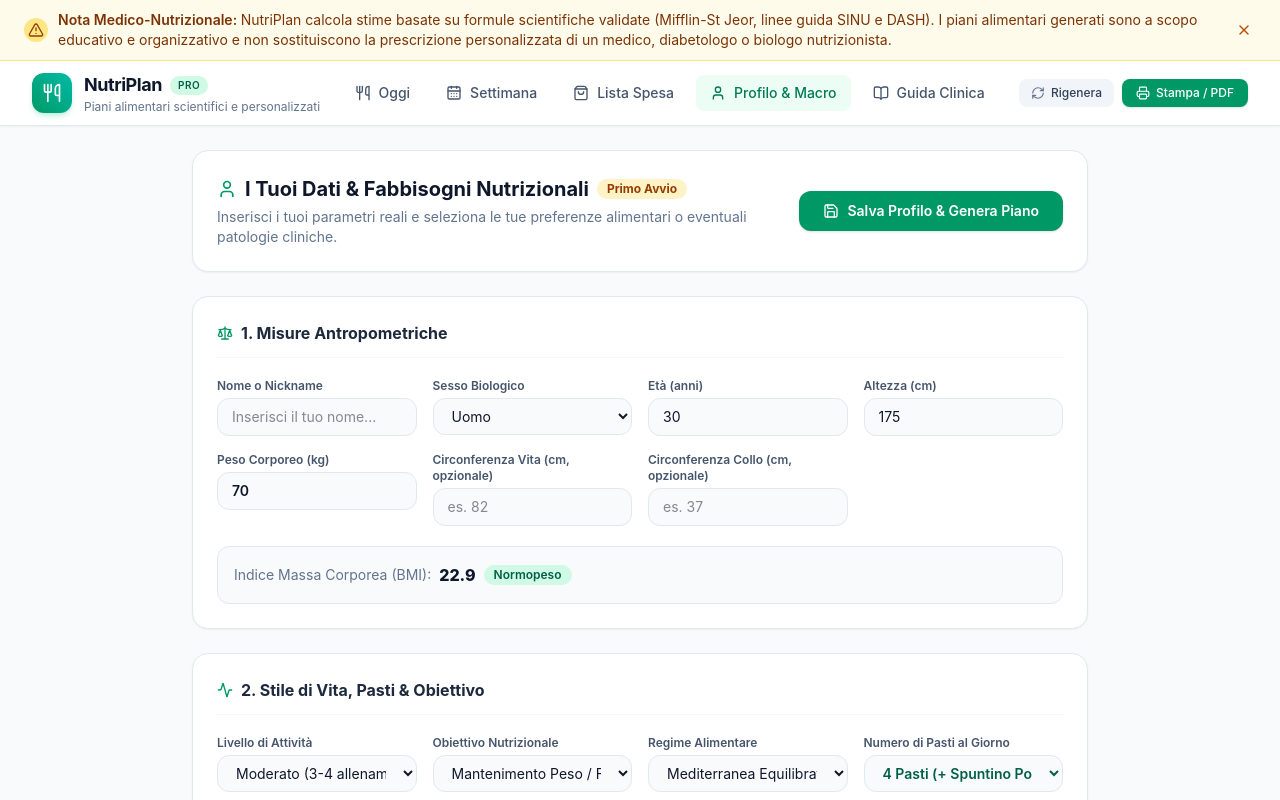
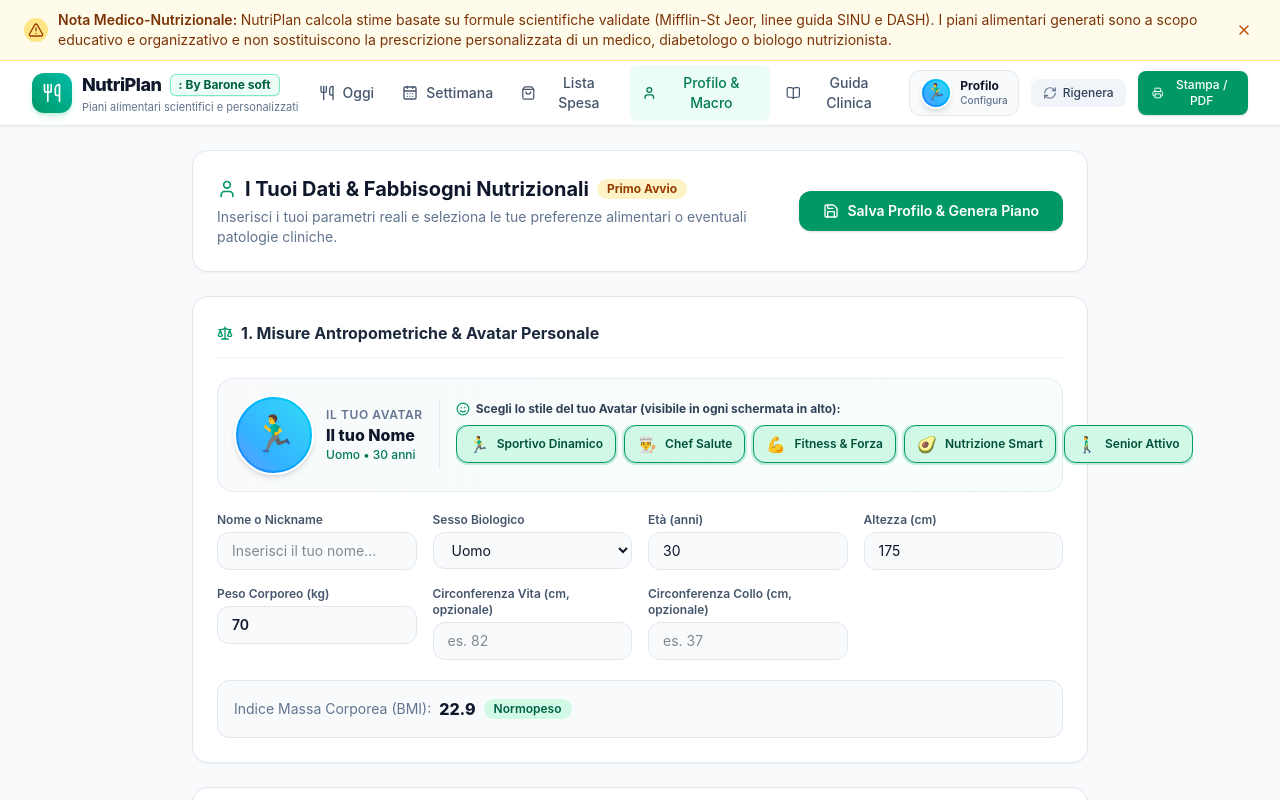
Before and after one commit to enrydp/dieta, a React (Vite) app: page / in a window 1280 px wide. Shown: the top 800 px of the page. Built offline with nearby package versions, Linux system fonts and the light colour scheme.

Commit message:
feat: add 'By Barone soft' brand and cute interactive avatar visible in top header

```diff
--- a/src/App.tsx
+++ b/src/App.tsx
@@ -144,6 +144,7 @@
         onPrintClick={() => setIsPrintModalOpen(true)}
         onRegenerateClick={handleRegenerateAll}
         activePathologyCount={(profile.pathologies || []).length}
+        profile={profile}
       />
 
       {/* Banner onboarding se il profilo non è ancora configurato */}
--- /dev/null
+++ b/src/components/CuteAvatar.tsx
@@ -0,0 +1,79 @@
+import React from 'react';
+import { Gender } from '../types/diet';
+
+export interface AvatarOption {
+  id: string;
+  label: string;
+  gender: Gender | 'any';
+  bgGradient: string;
+  emoji: string;
+}
+
+export const AVATAR_OPTIONS: AvatarOption[] = [
+  { id: 'guy_sporty', label: 'Sportivo Dinamico', gender: 'male', bgGradient: 'from-blue-500 to-cyan-400', emoji: '🏃‍♂️' },
+  { id: 'girl_sporty', label: 'Sportiva Dinamica', gender: 'female', bgGradient: 'from-pink-500 to-rose-400', emoji: '🏃‍♀️' },
+  { id: 'chef_guy', label: 'Chef Salute', gender: 'male', bgGradient: 'from-emerald-500 to-teal-400', emoji: '👨‍🍳' },
+  { id: 'chef_girl', label: 'Chef Benessere', gender: 'female', bgGradient: 'from-teal-500 to-emerald-400', emoji: '👩‍🍳' },
+  { id: 'gym_power', label: 'Fitness & Forza', gender: 'male', bgGradient: 'from-amber-500 to-orange-400', emoji: '💪' },
+  { id: 'girl_yoga', label: 'Armonia & Yoga', gender: 'female', bgGradient: 'from-purple-500 to-indigo-400', emoji: '🧘‍♀️' },
+  { id: 'smart_guy', label: 'Nutrizione Smart', gender: 'male', bgGradient: 'from-indigo-500 to-blue-400', emoji: '🥑' },
+  { id: 'healthy_girl', label: 'Vitalità & Frutta', gender: 'female', bgGradient: 'from-emerald-400 to-lime-500', emoji: '🍓' },
+  { id: 'active_senior_m', label: 'Senior Attivo', gender: 'male', bgGradient: 'from-amber-600 to-yellow-500', emoji: '🚶‍♂️' },
+  { id: 'active_senior_f', label: 'Senior Attiva', gender: 'female', bgGradient: 'from-rose-400 to-amber-400', emoji: '🚶‍♀️' }
+];
+
+interface CuteAvatarProps {
+  gender?: Gender;
+  avatarStyle?: string;
+  name?: string;
+  size?: 'xs' | 'sm' | 'md' | 'lg' | 'xl';
+  className?: string;
+  showBadge?: boolean;
+}
+
+export const CuteAvatar: React.FC<CuteAvatarProps> = ({
+  gender = 'male',
+  avatarStyle,
+  name,
+  size = 'md',
+  className = '',
+  showBadge = false
+}) => {
+  // Trova l'opzione scelta o una predefinita coerente col sesso
+  let selected = AVATAR_OPTIONS.find(a => a.id === avatarStyle);
+  if (!selected) {
+    selected = AVATAR_OPTIONS.find(a => a.gender === gender) || AVATAR_OPTIONS[0];
+  }
+
+  const sizeClasses = {
+    xs: 'w-7 h-7 text-sm',
+    sm: 'w-8 h-8 text-base',
+    md: 'w-10 h-10 text-xl',
+    lg: 'w-14 h-14 text-2xl',
+    xl: 'w-20 h-20 text-4xl'
+  };
+
+  const initial = name && name.trim() ? name.trim().charAt(0).toUpperCase() : '?';
+
+  return (
+    <div className={`relative inline-flex items-center justify-center select-none shrink-0 ${className}`}>
+      {/* Cerchio Avatar con Gradiente e Illustrazione SVG/Emoji simpatica */}
+      <div
+        className={`${sizeClasses[size]} rounded-full bg-gradient-to-tr ${selected.bgGradient} p-0.5 shadow-md flex items-center justify-center transition-transform hover:scale-105 duration-200 border-2 border-white`}
+      >
+        <div className="w-full h-full rounded-full bg-white/20 backdrop-blur-2xs flex items-center justify-center overflow-hidden">
+          <span className="transform -translate-y-0.5 filter drop-shadow-xs">
+            {selected.emoji}
+          </span>
+        </div>
+      </div>
+
+      {/* Badge iniziale facoltativo */}
+      {showBadge && name && (
+        <span className="absolute -bottom-1 -right-1 bg-white text-slate-800 text-[10px] font-black w-4 h-4 rounded-full border border-slate-200 flex items-center justify-center shadow-xs">
+          {initial}
+        </span>
+      )}
+    </div>
+  );
+};
--- a/src/components/Navbar.tsx
+++ b/src/components/Navbar.tsx
@@ -1,4 +1,6 @@
 import React from 'react';
+import { UserProfile } from '../types/diet';
+import { CuteAvatar } from './CuteAvatar';
 import { Utensils, CalendarDays, ShoppingBag, User, BookOpen, Printer, RefreshCw } from 'lucide-react';
 
 export type NavTab = 'day' | 'week' | 'grocery' | 'profile' | 'pathologies';
@@ -9,6 +11,7 @@
   onPrintClick: () => void;
   onRegenerateClick: () => void;
   activePathologyCount: number;
+  profile: UserProfile;
 }
 
 export const Navbar: React.FC<NavbarProps> = ({
@@ -16,38 +19,39 @@
   onSelectTab,
   onPrintClick,
   onRegenerateClick,
-  activePathologyCount
+  activePathologyCount,
+  profile
 }) => {
   return (
     <>
       {/* Top Header */}
       <header className="bg-white border-b border-slate-200 sticky top-0 z-30 shadow-xs no-print">
-        <div className="max-w-7xl mx-auto px-4 sm:px-6 lg:px-8">
-          <div className="flex items-center justify-between h-16">
+        <div className="max-w-7xl mx-auto px-3 sm:px-6 lg:px-8">
+          <div className="flex items-center justify-between h-16 gap-2">
 
-            {/* Logo & Brand */}
-            <div className="flex items-center gap-3 cursor-pointer" onClick={() => onSelectTab('day')}>
-              <div className="w-10 h-10 rounded-xl bg-gradient-to-tr from-emerald-600 to-teal-500 flex items-center justify-center text-white shadow-md shadow-emerald-500/20">
+            {/* Logo & Brand con dicitura : By Barone soft */}
+            <div className="flex items-center gap-2.5 cursor-pointer shrink-0" onClick={() => onSelectTab('day')}>
+              <div className="w-10 h-10 rounded-xl bg-gradient-to-tr from-emerald-600 to-teal-500 flex items-center justify-center text-white shadow-md shadow-emerald-500/20 shrink-0">
                 <Utensils className="w-5 h-5" />
               </div>
               <div>
-                <div className="flex items-center gap-2">
-                  <span className="font-bold text-lg text-slate-900 tracking-tight">NutriPlan</span>
-                  <span className="text-[10px] font-semibold uppercase tracking-wider bg-emerald-100 text-emerald-800 px-2 py-0.5 rounded-full">
-                    Pro
+                <div className="flex items-center gap-1.5 sm:gap-2 flex-wrap">
+                  <span className="font-extrabold text-base sm:text-lg text-slate-900 tracking-tight">NutriPlan</span>
+                  <span className="text-[11px] sm:text-xs font-bold text-emerald-800 bg-emerald-50 border border-emerald-300/80 px-2 py-0.5 rounded-md shadow-2xs whitespace-nowrap">
+                    : By Barone soft
                   </span>
                 </div>
-                <p className="text-xs text-slate-500 hidden sm:block">Piani alimentari scientifici e personalizzati</p>
+                <p className="text-[11px] text-slate-500 hidden sm:block">Piani alimentari scientifici e personalizzati</p>
               </div>
             </div>
 
             {/* Desktop Navigation Links */}
-            <nav className="hidden md:flex items-center space-x-1 lg:space-x-2">
+            <nav className="hidden lg:flex items-center space-x-1">
               <button
                 onClick={() => onSelectTab('day')}
-                className={`flex items-center gap-2 px-3.5 py-2 rounded-lg text-sm font-medium transition-all ${
+                className={`flex items-center gap-2 px-3 py-2 rounded-lg text-sm font-medium transition-all ${
                   currentTab === 'day'
-                    ? 'bg-emerald-50 text-emerald-700'
+                    ? 'bg-emerald-50 text-emerald-700 font-bold'
                     : 'text-slate-600 hover:text-slate-900 hover:bg-slate-100'
                 }`}
               >
@@ -57,9 +61,9 @@
 
               <button
                 onClick={() => onSelectTab('week')}
-                className={`flex items-center gap-2 px-3.5 py-2 rounded-lg text-sm font-medium transition-all ${
+                className={`flex items-center gap-2 px-3 py-2 rounded-lg text-sm font-medium transition-all ${
                   currentTab === 'week'
-                    ? 'bg-emerald-50 text-emerald-700'
+                    ? 'bg-emerald-50 text-emerald-700 font-bold'
                     : 'text-slate-600 hover:text-slate-900 hover:bg-slate-100'
                 }`}
               >
@@ -69,9 +73,9 @@
 
               <button
                 onClick={() => onSelectTab('grocery')}
-                className={`flex items-center gap-2 px-3.5 py-2 rounded-lg text-sm font-medium transition-all ${
+                className={`flex items-center gap-2 px-3 py-2 rounded-lg text-sm font-medium transition-all ${
                   currentTab === 'grocery'
-                    ? 'bg-emerald-50 text-emerald-700'
+                    ? 'bg-emerald-50 text-emerald-700 font-bold'
                     : 'text-slate-600 hover:text-slate-900 hover:bg-slate-100'
                 }`}
               >
@@ -81,9 +85,9 @@
 
               <button
                 onClick={() => onSelectTab('profile')}
-                className={`flex items-center gap-2 px-3.5 py-2 rounded-lg text-sm font-medium transition-all ${
+                className={`flex items-center gap-2 px-3 py-2 rounded-lg text-sm font-medium transition-all ${
                   currentTab === 'profile'
-                    ? 'bg-emerald-50 text-emerald-700'
+                    ? 'bg-emerald-50 text-emerald-700 font-bold'
                     : 'text-slate-600 hover:text-slate-900 hover:bg-slate-100'
                 }`}
               >
@@ -93,9 +97,9 @@
 
               <button
                 onClick={() => onSelectTab('pathologies')}
-                className={`flex items-center gap-2 px-3.5 py-2 rounded-lg text-sm font-medium transition-all relative ${
+                className={`flex items-center gap-2 px-3 py-2 rounded-lg text-sm font-medium transition-all relative ${
                   currentTab === 'pathologies'
-                    ? 'bg-emerald-50 text-emerald-700'
+                    ? 'bg-emerald-50 text-emerald-700 font-bold'
                     : 'text-slate-600 hover:text-slate-900 hover:bg-slate-100'
                 }`}
               >
@@ -109,11 +113,36 @@
               </button>
             </nav>
 
-            {/* Quick Actions (Desktop & Mobile) */}
-            <div className="flex items-center gap-2">
+            {/* Avatar Utente con Nome & Azioni Rapide */}
+            <div className="flex items-center gap-2 sm:gap-3">
+
+              {/* Avatar e Nome Visibile in Alto da Ogni Schermata */}
+              <div
+                onClick={() => onSelectTab('profile')}
+                className="flex items-center gap-2 px-2.5 py-1.5 rounded-xl bg-slate-50 hover:bg-emerald-50 border border-slate-200/90 hover:border-emerald-300 transition-all cursor-pointer group"
+                title="Visualizza e modifica il tuo profilo"
+              >
+                <CuteAvatar
+                  gender={profile.gender}
+                  avatarStyle={profile.avatarStyle}
+                  name={profile.name}
+                  size="sm"
+                  showBadge={true}
+                />
+                <div className="flex flex-col text-left">
+                  <span className="text-xs font-bold text-slate-900 group-hover:text-emerald-700 leading-tight max-w-[90px] sm:max-w-[120px] truncate">
+                    {profile.name && profile.name.trim() ? profile.name : 'Profilo'}
+                  </span>
+                  <span className="text-[10px] text-slate-500 group-hover:text-emerald-600 font-medium">
+                    {profile.isConfigured ? `${profile.weightKg || '--'} kg` : 'Configura'}
+                  </span>
+                </div>
+              </div>
+
+              {/* Azioni rapide */}
               <button
                 onClick={onRegenerateClick}
-                className="hidden sm:inline-flex items-center gap-1.5 px-3 py-1.5 text-xs font-medium text-slate-700 bg-slate-100 hover:bg-slate-200 rounded-lg transition-colors"
+                className="hidden sm:inline-flex items-center gap-1.5 px-3 py-1.5 text-xs font-medium text-slate-700 bg-slate-100 hover:bg-slate-200 rounded-lg transition-colors cursor-pointer"
                 title="Rigenera il piano alimentare con nuove combinazioni"
               >
                 <RefreshCw className="w-3.5 h-3.5 text-slate-500" />
@@ -122,10 +151,11 @@
 
               <button
                 onClick={onPrintClick}
-                className="inline-flex items-center gap-1.5 px-3.5 py-1.5 text-xs font-medium text-white bg-emerald-600 hover:bg-emerald-700 rounded-lg shadow-sm transition-colors"
+                className="inline-flex items-center gap-1.5 px-3 sm:px-3.5 py-1.5 text-xs font-medium text-white bg-emerald-600 hover:bg-emerald-700 rounded-lg shadow-sm transition-colors cursor-pointer"
+                title="Stampa o Salva PDF"
               >
                 <Printer className="w-3.5 h-3.5" />
-                <span>Stampa / PDF</span>
+                <span className="hidden sm:inline">Stampa / PDF</span>
               </button>
             </div>
 
@@ -139,7 +169,7 @@
 
           <button
             onClick={() => onSelectTab('day')}
-            className={`flex flex-col items-center py-1 px-2 rounded-lg transition-colors ${
+            className={`flex flex-col items-center py-1 px-2 rounded-lg transition-colors cursor-pointer ${
               currentTab === 'day' ? 'text-emerald-600 font-semibold' : 'text-slate-500 hover:text-slate-900'
             }`}
           >
@@ -149,7 +179,7 @@
 
           <button
             onClick={() => onSelectTab('week')}
-            className={`flex flex-col items-center py-1 px-2 rounded-lg transition-colors ${
+            className={`flex flex-col items-center py-1 px-2 rounded-lg transition-colors cursor-pointer ${
               currentTab === 'week' ? 'text-emerald-600 font-semibold' : 'text-slate-500 hover:text-slate-900'
             }`}
           >
@@ -159,7 +189,7 @@
 
           <button
             onClick={() => onSelectTab('grocery')}
-            className={`flex flex-col items-center py-1 px-2 rounded-lg transition-colors ${
+            className={`flex flex-col items-center py-1 px-2 rounded-lg transition-colors cursor-pointer ${
               currentTab === 'grocery' ? 'text-emerald-600 font-semibold' : 'text-slate-500 hover:text-slate-900'
             }`}
           >
@@ -169,7 +199,7 @@
 
           <button
             onClick={() => onSelectTab('profile')}
-            className={`flex flex-col items-center py-1 px-2 rounded-lg transition-colors ${
+            className={`flex flex-col items-center py-1 px-2 rounded-lg transition-colors cursor-pointer ${
               currentTab === 'profile' ? 'text-emerald-600 font-semibold' : 'text-slate-500 hover:text-slate-900'
             }`}
           >
@@ -179,7 +209,7 @@
 
           <button
             onClick={() => onSelectTab('pathologies')}
-            className={`flex flex-col items-center py-1 px-2 rounded-lg transition-colors relative ${
+            className={`flex flex-col items-center py-1 px-2 rounded-lg transition-colors cursor-pointer relative ${
               currentTab === 'pathologies' ? 'text-emerald-600 font-semibold' : 'text-slate-500 hover:text-slate-900'
             }`}
           >
--- a/src/components/UserProfileForm.tsx
+++ b/src/components/UserProfileForm.tsx
@@ -2,7 +2,8 @@
 import { UserProfile, Gender, ActivityLevel, FitnessGoal, DietType, PathologyId } from '../types/diet';
 import { PATHOLOGIES_DATA } from '../data/pathologies';
 import { calculateBMI, calculateBodyFat, calculateMacroTargets } from '../utils/calculations';
-import { User, Activity, HeartPulse, CheckCircle, Save, Sparkles, Scale } from 'lucide-react';
+import { User, Activity, HeartPulse, CheckCircle, Save, Sparkles, Scale, Smile } from 'lucide-react';
+import { CuteAvatar, AVATAR_OPTIONS } from './CuteAvatar';
 
 interface UserProfileFormProps {
   initialProfile: UserProfile;
@@ -93,8 +94,57 @@
       <div className="bg-white rounded-2xl p-5 sm:p-6 border border-slate-200 shadow-xs space-y-5">
         <h3 className="font-bold text-slate-800 text-base flex items-center gap-2 border-b border-slate-100 pb-3">
           <Scale className="w-4 h-4 text-emerald-600" />
-          <span>1. Misure Antropometriche</span>
+          <span>1. Misure Antropometriche & Avatar Personale</span>
         </h3>
+
+        {/* Anteprima e Scelta Avatar Simpatico */}
+        <div className="p-4 bg-gradient-to-r from-slate-50 to-emerald-50/40 rounded-2xl border border-slate-200/80 flex flex-col sm:flex-row items-center gap-4">
+          <div className="flex items-center gap-3 shrink-0">
+            <CuteAvatar
+              gender={profile.gender}
+              avatarStyle={profile.avatarStyle}
+              name={profile.name}
+              size="xl"
+              showBadge={true}
+            />
+            <div>
+              <div className="text-xs text-slate-500 font-semibold uppercase tracking-wider">Il Tuo Avatar</div>
+              <div className="text-base font-extrabold text-slate-900">
+                {profile.name && profile.name.trim() ? profile.name : 'Il tuo Nome'}
+              </div>
+              <div className="text-xs text-emerald-700 font-medium">
+                {profile.gender === 'male' ? 'Uomo' : 'Donna'} • {profile.age || '--'} anni
+              </div>
+            </div>
+          </div>
+
+          <div className="flex-1 w-full border-t sm:border-t-0 sm:border-l border-slate-200 sm:pl-4 pt-3 sm:pt-0">
+            <div className="text-xs font-bold text-slate-700 mb-2 flex items-center gap-1.5">
+              <Smile className="w-3.5 h-3.5 text-emerald-600" />
+              <span>Scegli lo stile del tuo Avatar (visibile in ogni schermata in alto):</span>
+            </div>
+            <div className="flex gap-2 overflow-x-auto pb-1.5 no-scrollbar">
+              {AVATAR_OPTIONS.filter(a => a.gender === 'any' || a.gender === profile.gender).map(av => {
+                const isSelected = (profile.avatarStyle === av.id) || (!profile.avatarStyle && av.gender === profile.gender);
+                return (
+                  <button
+                    key={av.id}
+                    type="button"
+                    onClick={() => handleFieldChange('avatarStyle', av.id)}
+                    className={`flex items-center gap-2 px-3 py-1.5 rounded-xl border text-xs font-semibold whitespace-nowrap transition-all cursor-pointer ${
+                      isSelected
+                        ? 'border-emerald-600 bg-emerald-100 text-emerald-900 shadow-xs ring-2 ring-emerald-500/20'
+                        : 'border-slate-200 bg-white text-slate-700 hover:bg-slate-50'
+                    }`}
+                  >
+                    <span className="text-base">{av.emoji}</span>
+                    <span>{av.label}</span>
+                  </button>
+                );
+              })}
+            </div>
+          </div>
+        </div>
 
         <div className="grid grid-cols-1 sm:grid-cols-2 lg:grid-cols-4 gap-4">
 
--- a/src/types/diet.ts
+++ b/src/types/diet.ts
@@ -61,6 +61,7 @@
   mealsPerDay: number; // 3 to 6
   pathologies: PathologyId[];
   isConfigured?: boolean;
+  avatarStyle?: string;
 }
 
 export type FoodCategory =
```
